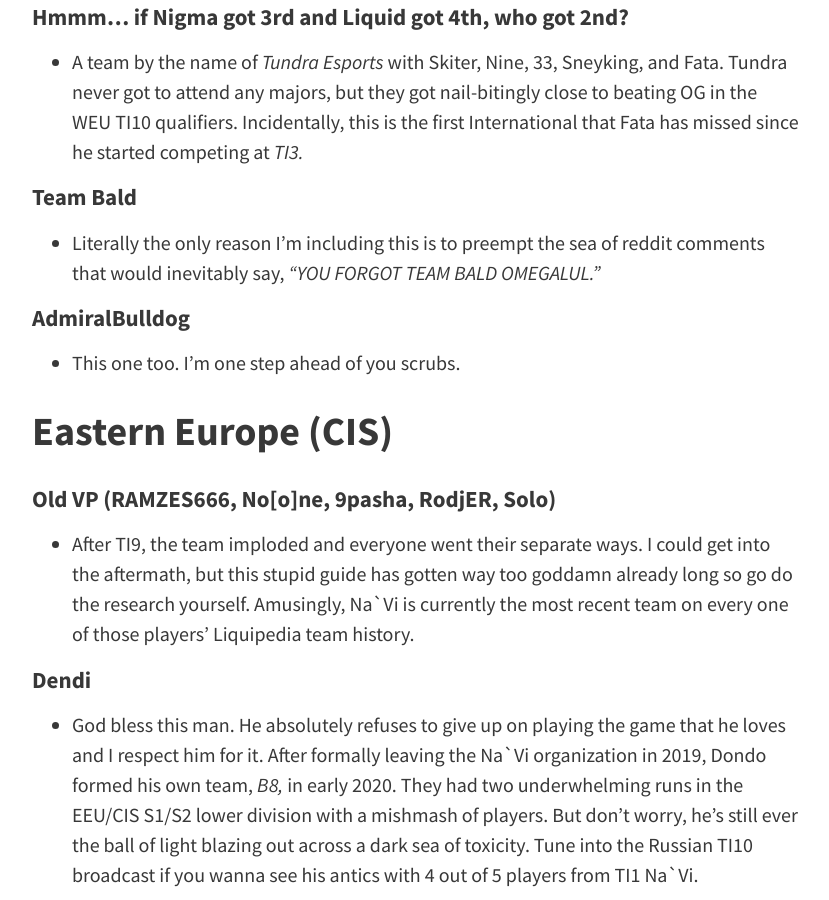
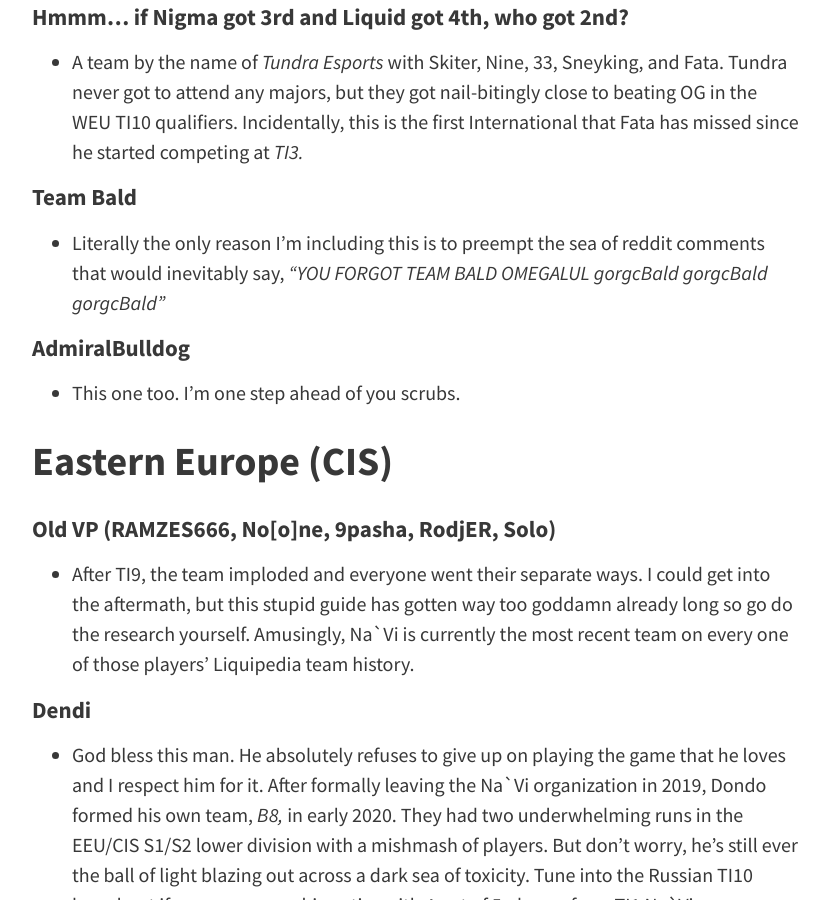
Before and after one commit to tsunami643/blog, a Jekyll site: the page built from _posts/2021-10-06-ti10-team-guide.md, in a window 1280 px wide and 900 px high, scrolled down 23646 px. Shown: the whole window, without its empty margins (224-1053 px from the left). Built offline with Jekyll 4.4.1, drawn with Linux system fonts in a browser that asks for light colours; nearby versions of some CDN libraries; comment, search, counter and statistics services are not loaded.

Commit message:
Update 2021-10-06-ti10-team-guide.md

```diff
--- a/_posts/2021-10-06-ti10-team-guide.md
+++ b/_posts/2021-10-06-ti10-team-guide.md
@@ -750,7 +750,7 @@ Here are some fan favorites not playing at this TI whose current whereabouts you
 
 #### Team Bald
 
-* Literally the only reason I'm including this is to preempt the sea of reddit comments that would inevitably say, *"YOU FORGOT TEAM BALD OMEGALUL."*
+* Literally the only reason I'm including this is to preempt the sea of reddit comments that would inevitably say, *"YOU FORGOT TEAM BALD OMEGALUL gorgcBald gorgcBald gorgcBald"*
 
 #### AdmiralBulldog
 
```
